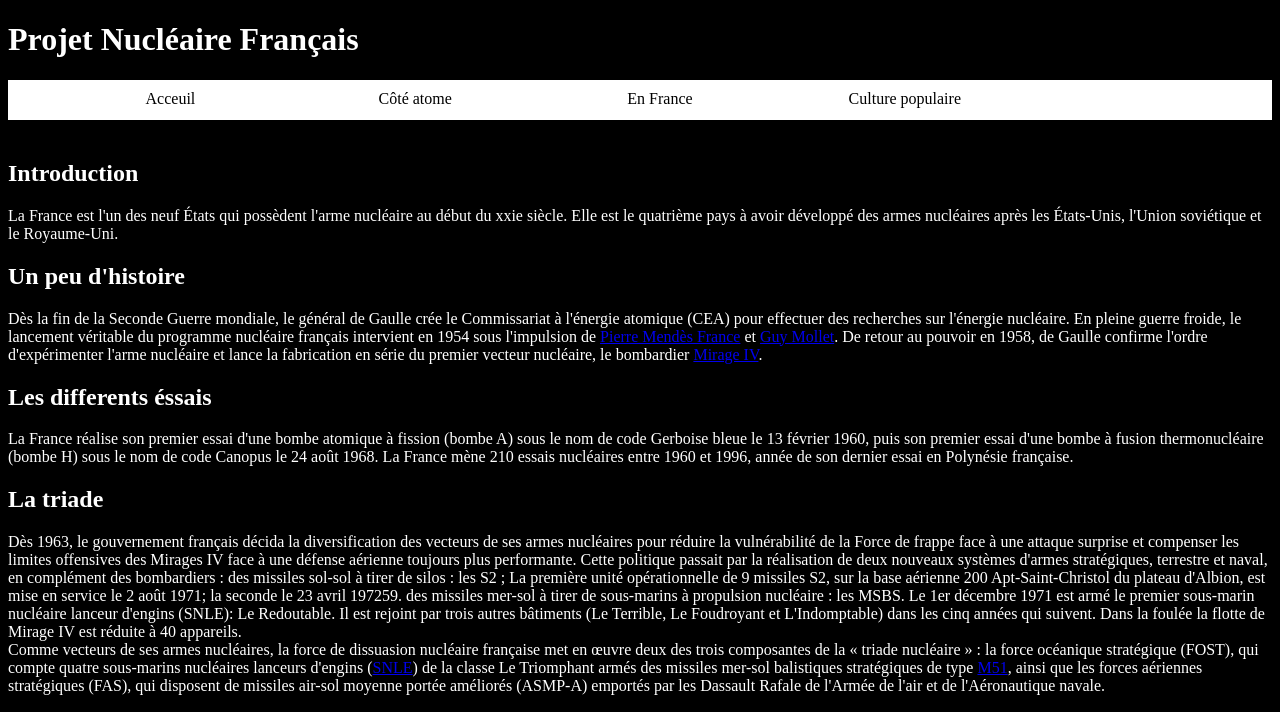
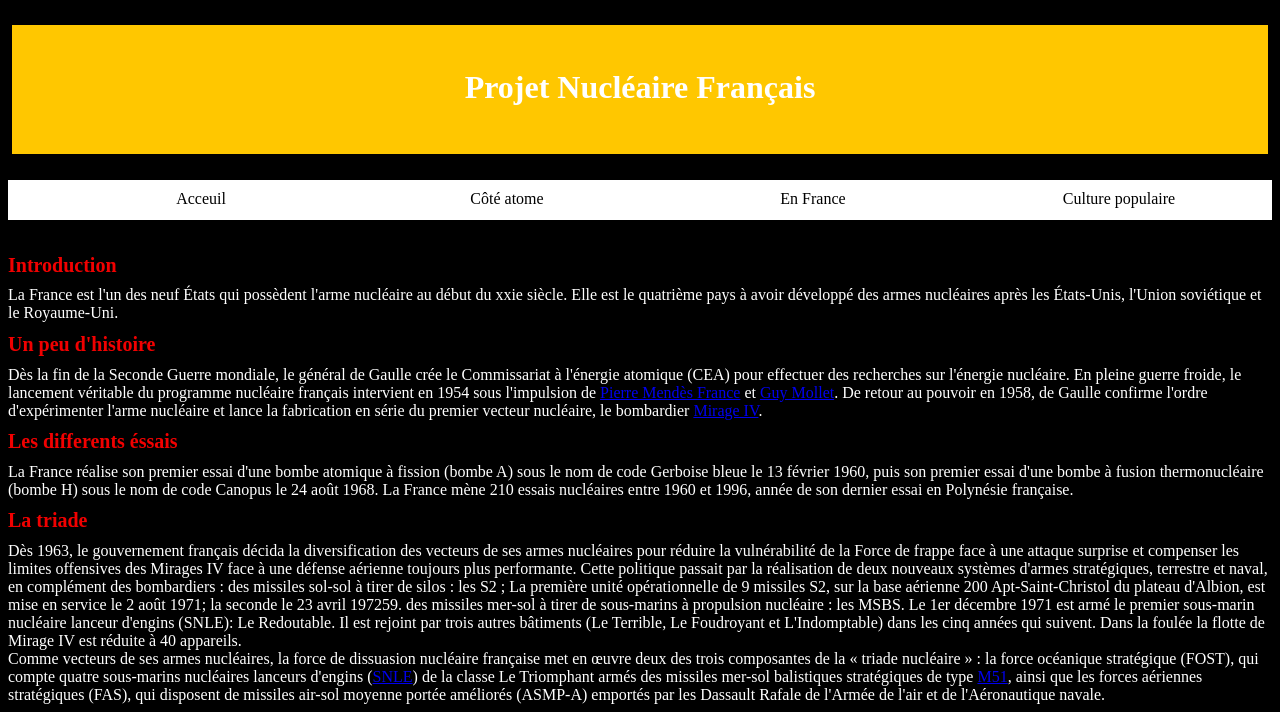
Before and after one commit to FROMENTIN-Felix-2326046aaa/projetNucleaire, a plain HTML site: page france.html in a window 1280 px wide. Shown: the top 712 px of the page. Drawn offline with Linux system fonts and the light colour scheme.

Commit message:
Update style.css

```diff
--- a/style.css
+++ b/style.css
@@ -10,8 +10,19 @@ body
     background-color: transparent;
     color:white;
 }
-.center{
-    text-align : center
+h1 {
+    text-align: center;
+    padding: 44px 32px 48px 32px;
+    align-items: center;
+    gap: 10px;
+    border: 4px solid #000;
+    background: #FFC700;
+}
+
+h2 {
+    color: #f10000;
+    font-size: 20px;
+    line-height: 50%;
 }
 .right{
     text-align : right
@@ -23,16 +34,8 @@ body
     text-align: justify;
     font-size: 23px;
 }
-.justi{
-    text-align: justify;
-    font-size: 10px;
-}
 .box{
     flex: content;
-}
-.img{
-    width: 657px;
-    height: 377px;
 }
 nav{
     width: 100%;
@@ -48,7 +51,7 @@ nav ul{
 
 nav li{
     float: left;
-    width: 20%;/*100% divisé par le nombre d'éléments de menu*/
+    width: 25%;/*100% divisé par le nombre d'éléments de menu*/
     text-align: center;/*Centre le texte dans les éléments de menu*/
 }
 
@@ -81,4 +84,4 @@ td {
 thead,
 tfoot {
   background-color: #333;
-  co
+};
```
